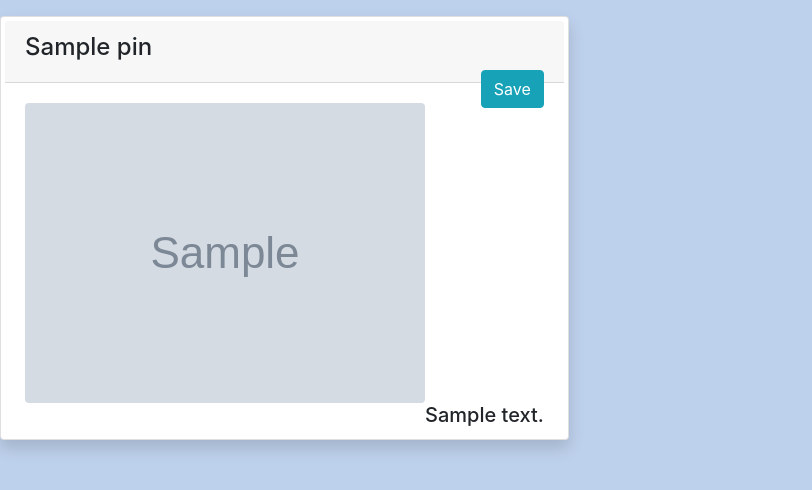
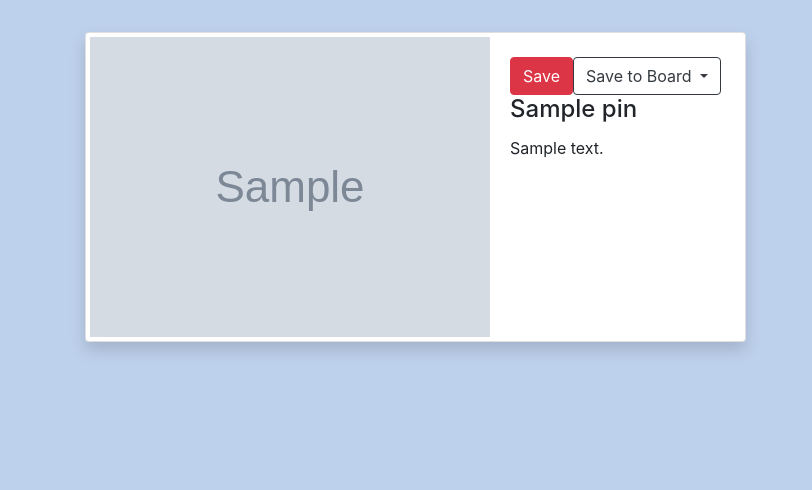
Before and after one commit to sarahbeverton/capstone, a Django app: page /pin/1/ in a window 1280 px wide. Shown: the part 56-546 px from the top of the page, without its empty margins (0-812 px from the left). Run offline with Django 3.2, Linux system fonts and the light colour scheme; a user stored in the database is signed in; tables that the repository leaves empty hold one stand-in row (values such as "Sample post"); grey boxes marked "Sample" are stand-in pictures; some libraries are stand-ins or nearby versions.

Commit message:
changes style of pin detail and adds way to save directly to a board from the pin detail template

```diff
--- a/pins/views.py
+++ b/pins/views.py
@@ -2,6 +2,8 @@ from django.shortcuts import render, reverse, redirect
 from django.views.generic import View
 
 from pins.models import Pin
+from boards.models import Board
+from pinusers.models import PinUser
 from pins.forms import PinForm
 
 # Create your views here.
@@ -9,8 +11,10 @@ from pins.forms import PinForm
 class PinView(View):
     def get(self, request, pin_id):
         my_pin = Pin.objects.get(id=pin_id)
+        current_user = PinUser.objects.get(username=request.user.username)
+        user_boards = Board.objects.filter(user=current_user)
         html = "pin_detail.html"
-        context = {'pin': my_pin}
+        context = {'pin': my_pin, 'boards': user_boards}
         return render(request, html, context)
 
 
--- a/static/style.css
+++ b/static/style.css
@@ -4,6 +4,11 @@ body {
 
 .card {
     display: inline-block;
+}
+
+.card-horizontal {
+    display: flex;
+    flex: 1 1 auto;
 }
 
 @media (min-width: 576px) and (max-width: 768px)
--- a/templates/pin_detail.html
+++ b/templates/pin_detail.html
@@ -1,9 +1,68 @@
 {% extends 'base.html' %} {% block content %}
+<div class="container">
+  <div class="row">
+    <div class="col-12 mt-3">
+      <div
+        class="card shadow p-1 mb-3 mt-3 mx-auto bg-white rounded"
+        style="max-width: 50em"
+      >
+        <div class="card-horizontal">
+          <img
+            class=""
+            style="max-width: 30em"
+            src="/media/{{ pin.photo }}"
+            alt="Pin photo"
+          />
 
+          <div class="card-body">
+            <div>
+              <button
+                class="btn btn-outline-dark dropdown-toggle float-right"
+                data-toggle="dropdown"
+                aria-haspopup="true"
+                aria-expanded="false"
+              >
+                Save to Board
+              </button>
+              <div class="dropdown-menu">
+                {% if boards %} {% for board in boards %}
+                <a
+                  class="dropdown-item"
+                  href="/board/{{ board.id }}/save/{{ pin.id }}"
+                  >{{ board.title }}</a
+                >
+                {% endfor %} {% endif %}
+              </div>
+              <a href="/pin/save/{{ pin.id }}/" class="btn btn-danger">Save</a>
+              <h4 class="card-title">{{ pin.title }}</h4>
+              <p class="card-text">{{ pin.description }}</p>
+            </div>
+          </div>
+        </div>
+      </div>
+    </div>
+  </div>
+
+  <!--
+<div class="container">
 <div
   class="card shadow p-1 mb-3 mt-3 mx-auto bg-white rounded"
   style="max-width: 50em"
 >
+<div class="card-horizontal">
+    <img
+    class="card-img-left img-fluid"
+    style="max-width: 30em;"
+    src="/media/{{ pin.photo }}"
+    alt="pinphoto"
+/>
+<div class="card-block ml-1">
+    <h4 class="card-title">{{ pin.title }}</h4>
+    <h5 class="float-right">{{ pin.description }}</h5>
+    <a href="/pin/save/{{ pin.id }}/" class="btn btn-info float-right">Save</a>
+</div>
+</div>
+
   <div class="card-header">
     <h4>{{ pin.title }}</h4>
     <a href="/pin/save/{{ pin.id }}/" class="btn btn-info float-right">Save</a>
@@ -13,5 +72,7 @@
     <h5 class="float-right">{{ pin.description }}</h5>
   </div>
 </div>
-
-{% endblock %}
+</div>
+-->
+  {% endblock %}
+</div>
--- a/templates/profile.html
+++ b/templates/profile.html
@@ -5,8 +5,6 @@
       style="max-width: 200px; max-height: 200px; border-radius: 50%"
       class="profile-pic w-50"
       src="../static/images/avatar.png" alt="profile image" />
-      alt=""
-    />
     <h1 class="m-3 fw-bold">{{ user.first_name }} {{ user.last_name }}</h1>
     <p>{{ user.username }}</p>
     <div class="follow-details">
@@ -48,7 +46,7 @@
           aria-haspopup="true"
           aria-expanded="false"
         >
-          Add to Board
+          Save to Board
         </button>
         <div class="dropdown-menu">
           {% if boards %} {% for board in boards %}
```
